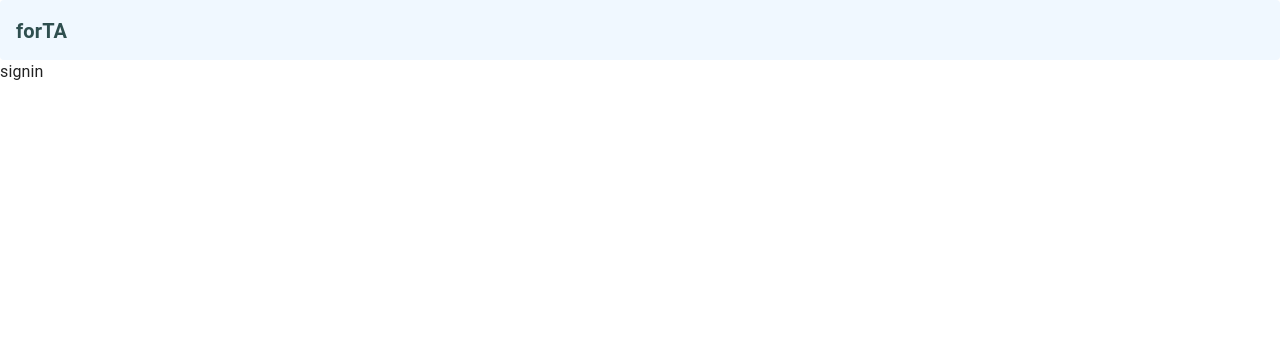
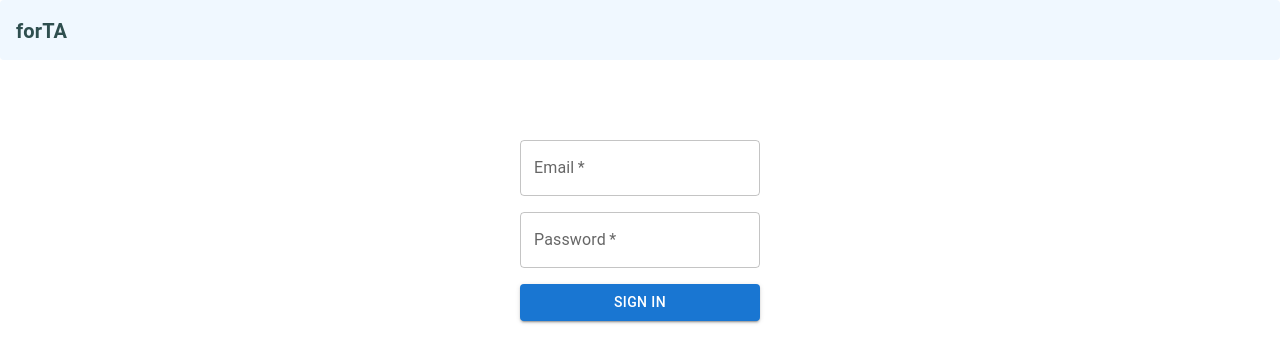
Before and after one commit to Team-forTA/forTA-client, a React (Create React App) app: page /signIn in a window 1280 px wide. Shown: the top 362 px of the page. Built offline with nearby package versions, Linux system fonts and the light colour scheme.

Commit message:
feat(SignIn): publishing signIn page

```diff
--- a/src/pages/SignIn.tsx
+++ b/src/pages/SignIn.tsx
@@ -1,7 +1,40 @@
 import React from 'react';
+import { Box, Button, styled, TextField } from '@mui/material';
+import { CenteredLayout } from 'components/layout';
+import { Hspace } from 'components/common';
+
+const StyledFormWrapper = styled('div')`
+  display: flex;
+  justify-content: center;
+`;
 
 const SignIn: React.FC = () => {
-  return <div>signin</div>;
+  return (
+    <CenteredLayout>
+      <Hspace height={5} />
+      <StyledFormWrapper>
+        <Box
+          component="form"
+          sx={{
+            width: '240px',
+            display: 'flex',
+            flexDirection: 'column',
+          }}
+        >
+          <TextField required label="Email" variant="outlined" type="email" />
+          <Hspace height={1} />
+          <TextField
+            required
+            label="Password"
+            variant="outlined"
+            type="password"
+          />
+          <Hspace height={1} />
+          <Button variant="contained">Sign In</Button>
+        </Box>
+      </StyledFormWrapper>
+    </CenteredLayout>
+  );
 };
 
 export default SignIn;
```
